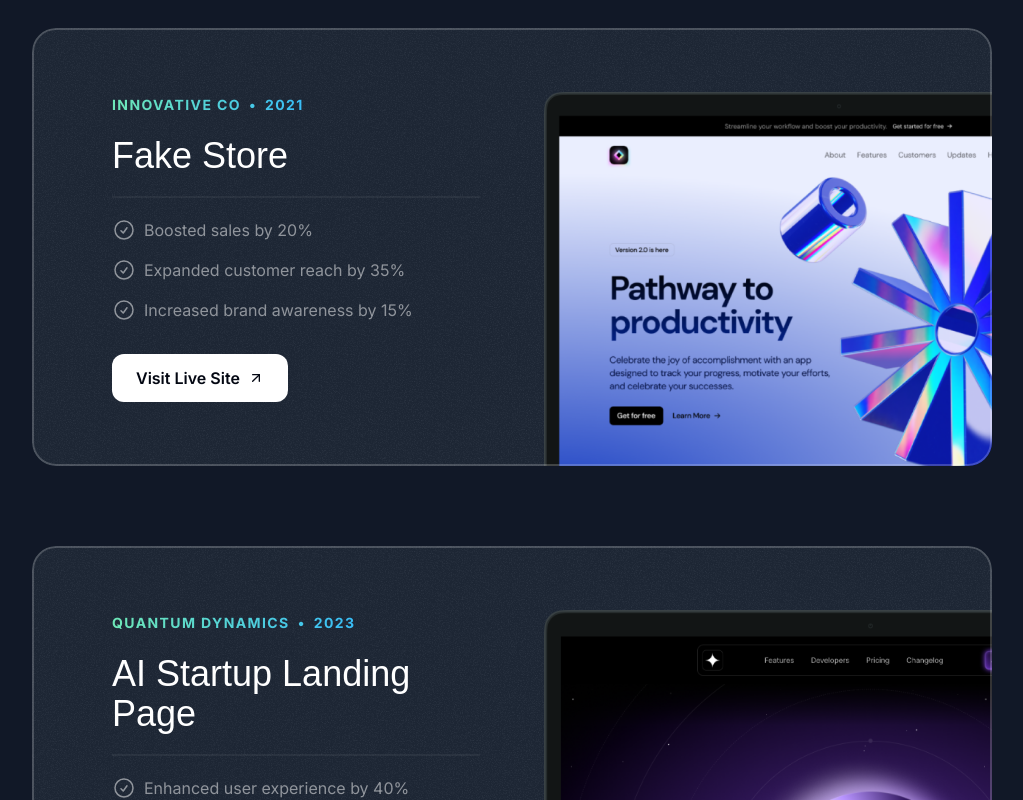
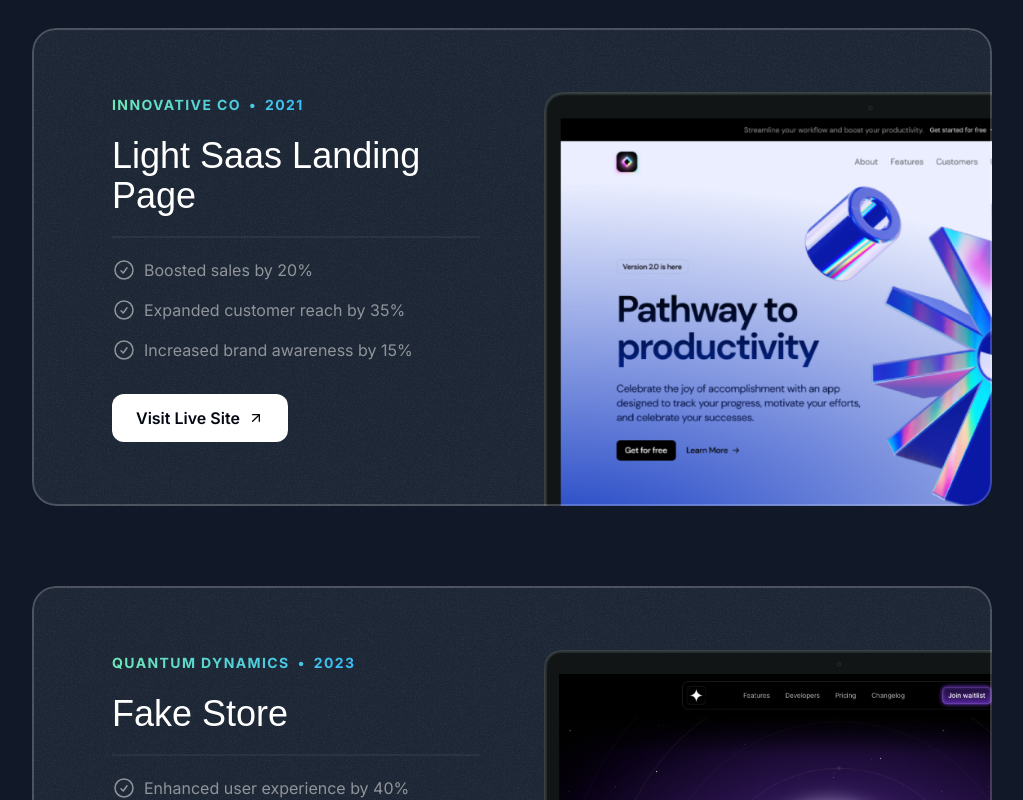
Before and after one commit to Bo-tech237/my-portfolio, a Next.js app: page / in a window 1280 px wide. Shown: the part 1840-2640 px from the top of the page, without its empty margins (128-1151 px from the left). Built offline with nearby package versions, Linux system fonts and the light colour scheme; a web font is replaced by a local one.

Commit message:
Add new project link

```diff
--- a/src/sections/Projects.tsx
+++ b/src/sections/Projects.tsx
@@ -23,25 +23,25 @@ const portfolioProjects = [
     {
         company: 'Innovative Co',
         year: '2021',
-        title: 'Fake Store',
+        title: 'Light Saas Landing Page',
         results: [
             { title: 'Boosted sales by 20%' },
             { title: 'Expanded customer reach by 35%' },
             { title: 'Increased brand awareness by 15%' },
         ],
-        link: 'https://fake-store-peach.vercel.app',
+        link: 'https://light-landing-page-seven.vercel.app/',
         image: lightSaasLandingPage,
     },
     {
         company: 'Quantum Dynamics',
         year: '2023',
-        title: 'AI Startup Landing Page',
+        title: 'Fake Store',
         results: [
             { title: 'Enhanced user experience by 40%' },
             { title: 'Improved site speed by 50%' },
             { title: 'Increased mobile traffic by 35%' },
         ],
-        link: '#',
+        link: 'https://fake-store-peach.vercel.app',
         image: aiStartupLandingPage,
     },
 ];
```
